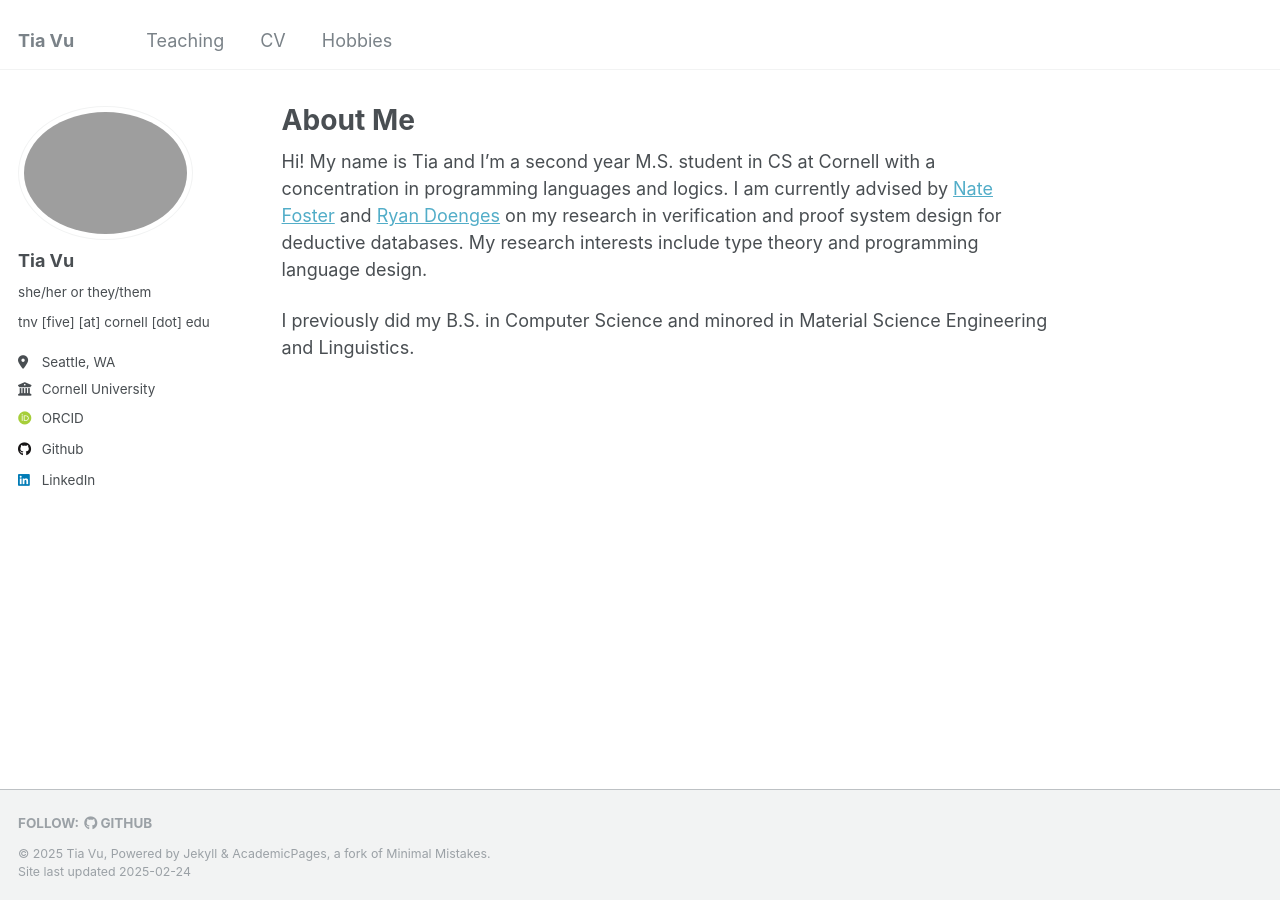
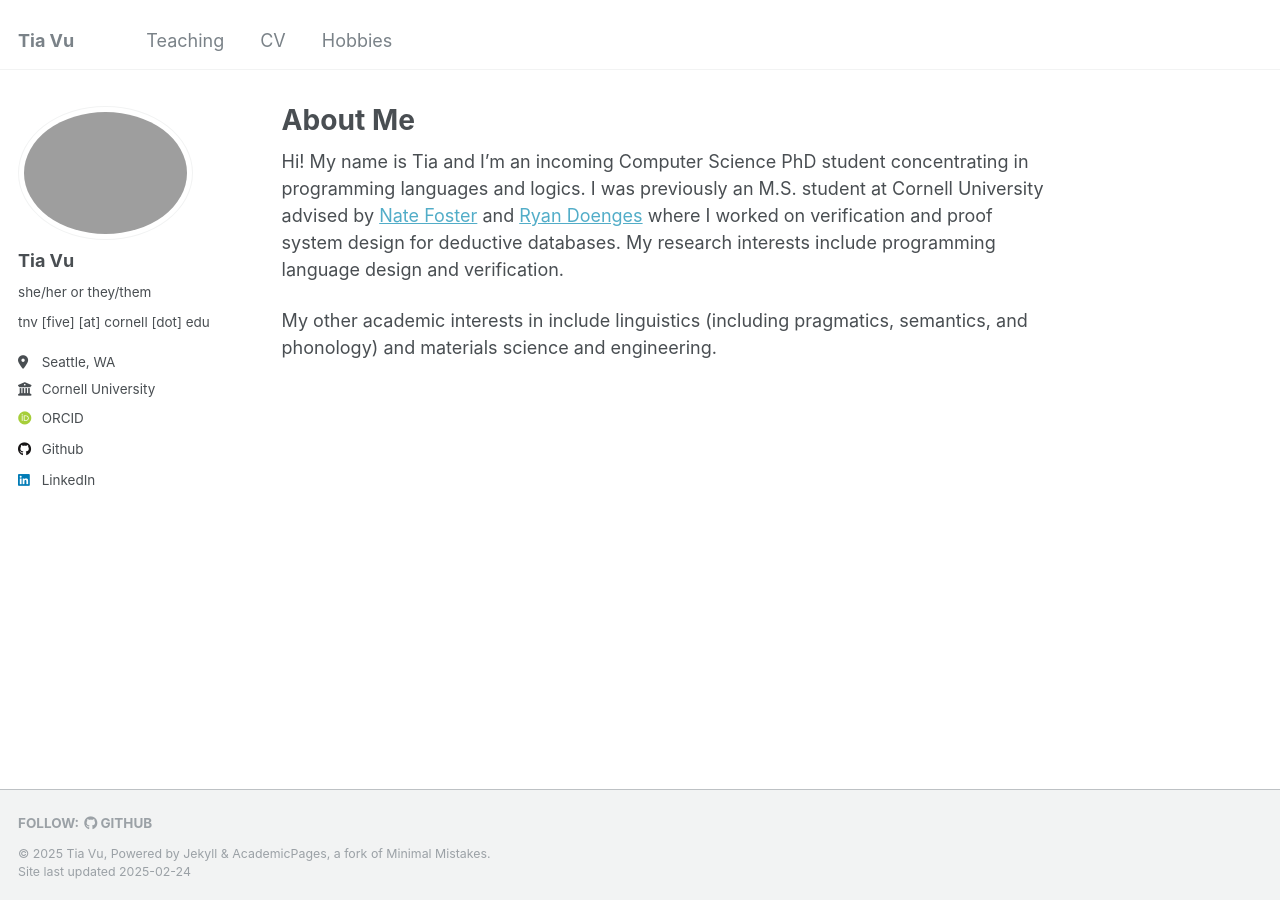
Before and after one commit to Tia-Vu/Tia-Vu.github.io, a Jekyll site: the page built from _pages/about.md, in a window 1280 px wide. Built offline with Jekyll 4.4.1, drawn with Linux system fonts in a browser that asks for light colours; some web fonts are replaced.

Commit message:
updated bio and cv

```diff
--- a/_pages/about.md
+++ b/_pages/about.md
@@ -7,9 +7,8 @@ redirect_from:
   - /about.html
 ---
 
-Hi! My name is Tia and I'm a second year M.S. student in CS at Cornell with a concentration in programming
-languages and logics. I am currently advised by <a href="https://www.cs.cornell.edu/~jnfoster/"> Nate Foster</a> and
-<a href="https://ryandoeng.es"> Ryan Doenges</a> on my research in verification and proof system design for
-deductive databases. My research interests include type theory and programming language design.
+Hi! My name is Tia and I'm an incoming Computer Science PhD student concentrating in programming
+languages and logics. I was previously an M.S. student at Cornell University advised by <a href="https://www.cs.cornell.edu/~jnfoster/"> Nate Foster</a> and
+<a href="https://ryandoeng.es"> Ryan Doenges</a> where I worked on verification and proof system design for deductive databases. My research interests include programming language design and verification.
 
-I previously did my B.S. in Computer Science and minored in Material Science Engineering and Linguistics.
+My other academic interests in include linguistics (including pragmatics, semantics, and phonology) and materials science and engineering.
```
Also changed, not shown: _pages/cv.md (+1 -1 lines).
